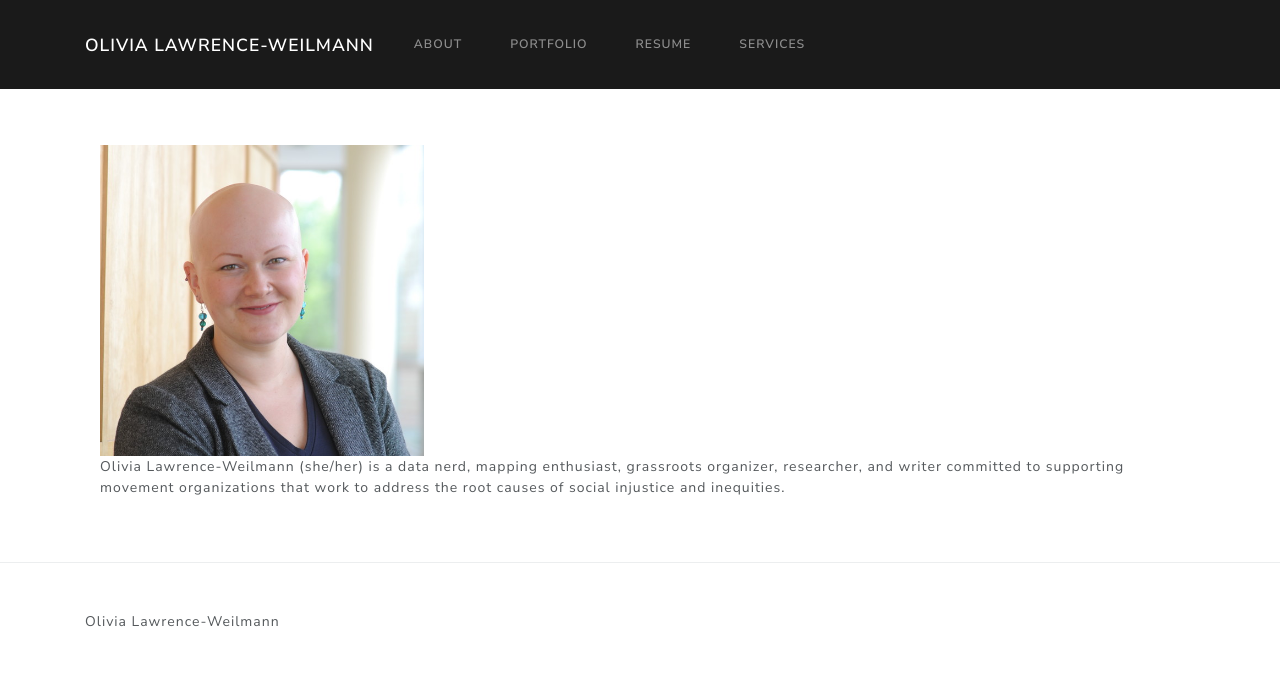
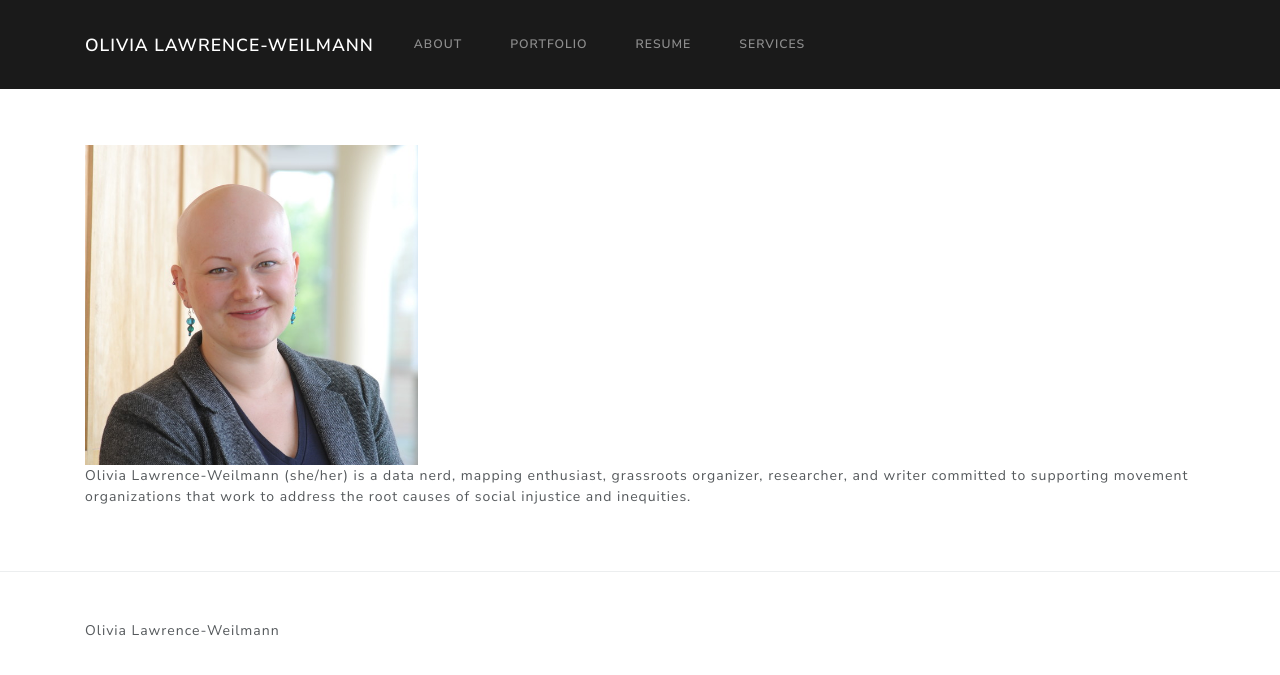
Before and after one commit to olivialw/olivialw.github.io, a Jekyll site: the page built from index.html, in a window 1280 px wide. Shown: the top 675 px of the page. Built offline with Jekyll 4.4.1, drawn with Linux system fonts in a browser that asks for light colours.

Commit message:
Update index.html

```diff
--- a/index.html
+++ b/index.html
@@ -8,10 +8,12 @@ layout: page
 	<title>Olivia Lawrence-Weilmann</title>
 </head>
 <body>
-	<div class=container>
-    <img src="/images/OLW_headshot.png?raw=true" class="img-fluid" alt="Olivia headshot" width = 30%>
+	<div class=container-sm>
+    		<img src="/images/OLW_headshot.png?raw=true" class="img-fluid" alt="Olivia headshot" width = 30%>
+  	</div>
 
-    <p>Olivia Lawrence-Weilmann (she/her) is a data nerd, mapping enthusiast, grassroots organizer, researcher, and writer committed to supporting movement organizations that work to address the root causes of social injustice and inequities.</p>
-  </div>
+  	<div class="container-sm">
+    		<p>Olivia Lawrence-Weilmann (she/her) is a data nerd, mapping enthusiast, grassroots organizer, researcher, and writer committed to supporting movement organizations that work to address the root causes of social injustice and inequities.</p>
+  	</div>
 </body>
 </html>
```
